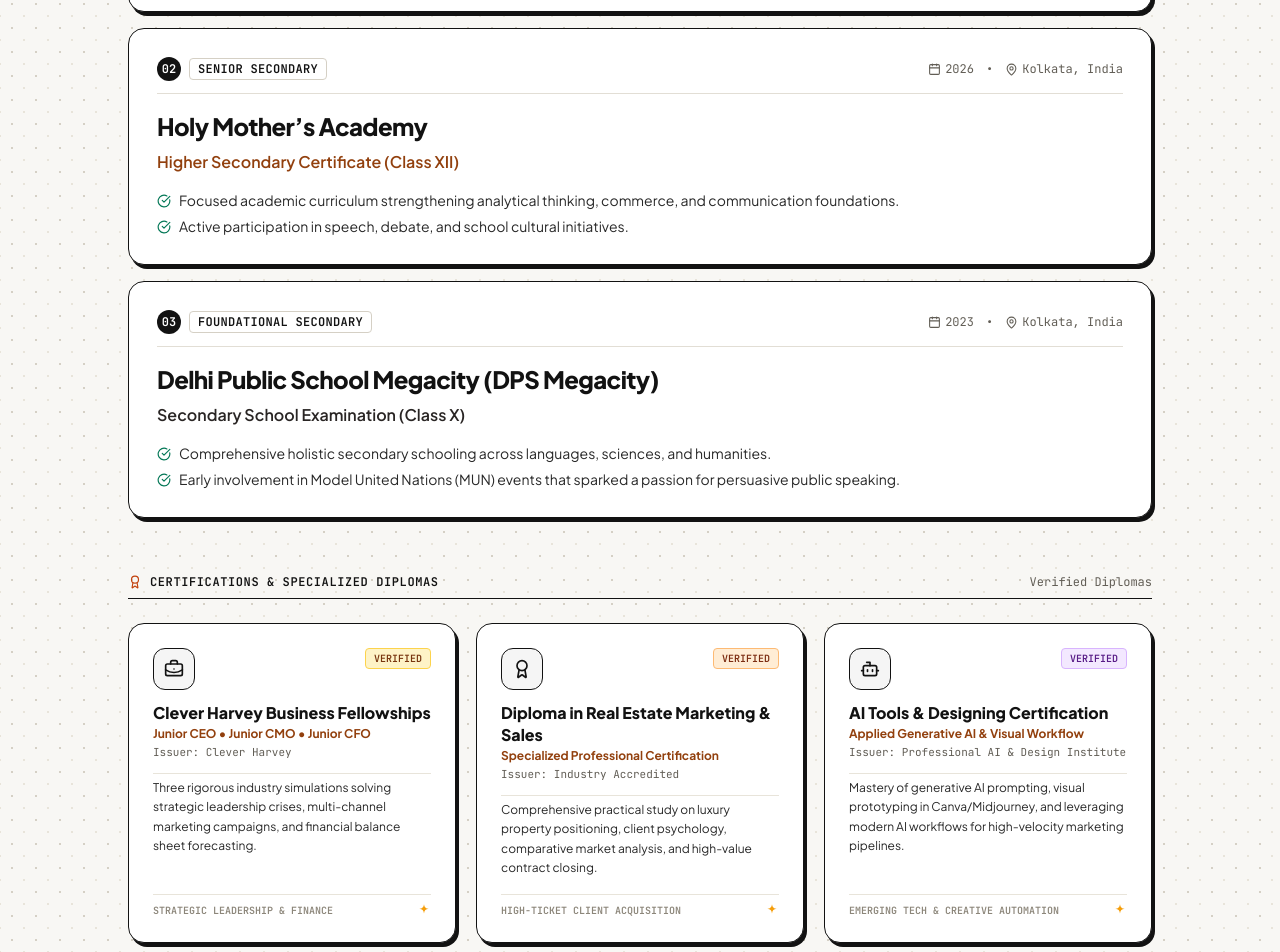
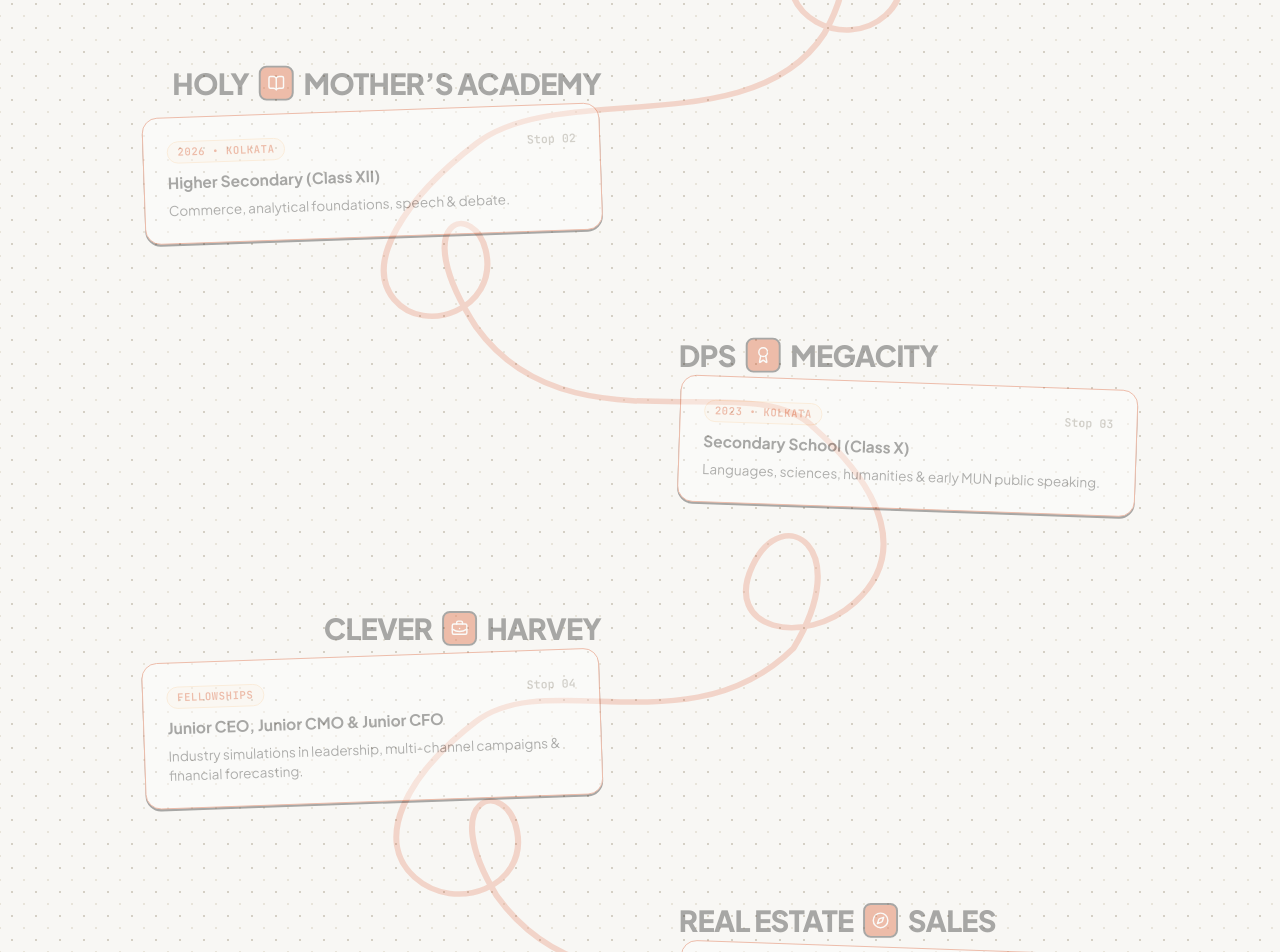
Before and after one commit to mishranaman2411-eng/kaushikki-portfolio, a React (Vite) app: page / in a window 1280 px wide. Shown: the part 4400-5352 px from the top of the page. Built offline with nearby package versions, Linux system fonts and the light colour scheme.

Commit message:
feat: redesign Education & Certifications into scroll-driven winding SVG ribbon pathway

```diff
--- a/src/components/Education.jsx
+++ b/src/components/Education.jsx
@@ -1,109 +1,195 @@
-import React, { useState } from 'react';
+import React, { useEffect, useRef } from 'react';
+import gsap from 'gsap';
+import { ScrollTrigger } from 'gsap/ScrollTrigger';
 import {
   GraduationCap,
+  BookOpen,
   Award,
-  Calendar,
-  MapPin,
-  CheckCircle,
-  ExternalLink,
-  Sparkles,
-  BookOpen,
   BriefcaseBusiness,
+  Compass,
   Bot
 } from 'lucide-react';
-import {
-  DoodleUnderline,
-  DoodleSparkle,
-  DoodleDivider,
-  Sparkle
-} from './HandDrawn';
-import { playClick, playPop } from '../utils/sound';
+import { DoodleUnderline, DoodleSparkle } from './HandDrawn';
 
 export default function Education() {
-  const [activeFilter, setActiveFilter] = useState('all');
+  const containerRef = useRef(null);
+  const desktopPathRef = useRef(null);
+  const mobilePathRef = useRef(null);
+  const nodeRefs = useRef([]);
 
-  const educationList = [
+  const stops = [
     {
-      institution: "Indian Institute of Management Bangalore (IIM Bangalore)",
-      degree: "Bachelor of Business Administration in Digital Business & Entrepreneurship (BBA DBE)",
-      period: "2026 – 2029",
-      location: "Bangalore, India",
-      tag: "Undergraduate • Top B-School",
-      status: "In Progress",
-      color: "bg-emerald-50 border-emerald-300 text-emerald-950",
-      accent: "text-emerald-800",
-      details: [
-        "Rigorous coursework in digital business models, consultative sales negotiation, corporate finance, and entrepreneurial ventures.",
-        "Hands-on case study approach solving real-world go-to-market and distribution challenges.",
-        "Developing analytical frameworks for digital customer acquisition, lifetime value, and brand strategy."
-      ]
+      number: "01",
+      titlePart1: "IIM",
+      titlePart2: "BANGALORE",
+      side: "right",
+      icon: GraduationCap,
+      tag: "2026 – 2029 • Bangalore",
+      degree: "BBA in Digital Business & Entrepreneurship (BBA DBE)",
+      desc: "Digital business models, sales negotiation, corporate finance & go-to-market strategy.",
     },
     {
-      institution: "Holy Mother’s Academy",
-      degree: "Higher Secondary Certificate (Class XII)",
-      period: "2026",
-      location: "Kolkata, India",
-      tag: "Senior Secondary",
-      status: "Graduated",
-      color: "bg-white border-[#121212] text-[#121212]",
-      accent: "text-amber-800",
-      details: [
-        "Focused academic curriculum strengthening analytical thinking, commerce, and communication foundations.",
-        "Active participation in speech, debate, and school cultural initiatives."
-      ]
+      number: "02",
+      titlePart1: "HOLY",
+      titlePart2: "MOTHER’S ACADEMY",
+      side: "left",
+      icon: BookOpen,
+      tag: "2026 • Kolkata",
+      degree: "Higher Secondary (Class XII)",
+      desc: "Commerce, analytical foundations, speech & debate.",
     },
     {
-      institution: "Delhi Public School Megacity (DPS Megacity)",
-      degree: "Secondary School Examination (Class X)",
-      period: "2023",
-      location: "Kolkata, India",
-      tag: "Foundational Secondary",
-      status: "Graduated",
-      color: "bg-white border-[#121212] text-[#121212]",
-      accent: "text-stone-800",
-      details: [
-        "Comprehensive holistic secondary schooling across languages, sciences, and humanities.",
-        "Early involvement in Model United Nations (MUN) events that sparked a passion for persuasive public speaking."
-      ]
-    }
+      number: "03",
+      titlePart1: "DPS",
+      titlePart2: "MEGACITY",
+      side: "right",
+      icon: Award,
+      tag: "2023 • Kolkata",
+      degree: "Secondary School (Class X)",
+      desc: "Languages, sciences, humanities & early MUN public speaking.",
+    },
+    {
+      number: "04",
+      titlePart1: "CLEVER",
+      titlePart2: "HARVEY",
+      side: "left",
+      icon: BriefcaseBusiness,
+      tag: "Fellowships",
+      degree: "Junior CEO, Junior CMO & Junior CFO",
+      desc: "Industry simulations in leadership, multi-channel campaigns & financial forecasting.",
+    },
+    {
+      number: "05",
+      titlePart1: "REAL ESTATE",
+      titlePart2: "SALES",
+      side: "right",
+      icon: Compass,
+      tag: "Diploma",
+      degree: "Diploma in Real Estate Marketing & Sales",
+      desc: "Property positioning, comparative market analysis, buyer psychology & high-ticket closing.",
+    },
+    {
+      number: "06",
+      titlePart1: "AI &",
+      titlePart2: "DESIGNING",
+      side: "left",
+      icon: Bot,
+      tag: "Certification",
+      degree: "Applied Generative Workflows",
+      desc: "Generative AI prompting, Canva visual prototyping & fast marketing workflows.",
+    },
   ];
 
-  const certificationsList = [
-    {
-      title: "Clever Harvey Business Fellowships",
-      role: "Junior CEO • Junior CMO • Junior CFO",
-      issuer: "Clever Harvey",
-      tag: "Strategic Leadership & Finance",
-      icon: BriefcaseBusiness,
-      badgeColor: "bg-amber-100 text-amber-900 border-amber-300",
-      summary: "Three rigorous industry simulations solving strategic leadership crises, multi-channel marketing campaigns, and financial balance sheet forecasting."
+  // Desktop S-bend SVG ribbon path with circular loops
+  const desktopPathString = `
+    M 500 20
+    C 520 60, 600 80, 660 140
+    C 730 200, 780 260, 740 300
+    C 700 340, 630 300, 650 240
+    C 670 180, 730 220, 680 320
+    C 610 440, 420 370, 340 440
+    C 270 500, 230 570, 260 610
+    C 290 650, 360 620, 350 560
+    C 340 500, 270 520, 340 640
+    C 430 780, 610 680, 670 750
+    C 740 820, 760 890, 710 940
+    C 660 990, 580 970, 610 900
+    C 640 830, 710 880, 650 990
+    C 550 1100, 410 1010, 340 1070
+    C 270 1130, 240 1200, 280 1240
+    C 320 1280, 390 1250, 380 1190
+    C 370 1130, 300 1150, 360 1260
+    C 450 1400, 600 1310, 670 1370
+    C 740 1440, 750 1520, 660 1580
+    C 550 1650, 410 1590, 340 1660
+    C 280 1720, 320 1770, 400 1780
+    C 480 1790, 500 1770, 500 1800
+  `;
+
+  // Mobile winding SVG path running down the side with loops
+  const mobilePathString = `
+    M 25 10
+    C 35 100, 15 200, 25 320
+    C 38 350, 45 390, 38 420
+    C 30 450, 12 430, 18 400
+    C 24 370, 36 390, 25 460
+    C 15 580, 35 700, 25 820
+    C 38 850, 45 890, 38 920
+    C 30 950, 12 930, 18 900
+    C 24 870, 36 890, 25 960
+    C 15 1080, 35 1200, 25 1320
+    C 38 1350, 45 1390, 38 1420
+    C 30 1450, 12 1430, 18 1400
+    C 24 1370, 36 1390, 25 1460
+    C 15 1580, 35 1700, 25 1800
+  `;
+
+  useEffect(() => {
+    if (typeof window === 'undefined') return;
+    if (window.matchMedia('print').matches) return;
+
+    const container = containerRef.current;
+    const dPath = desktopPathRef.current;
+    const mPath = mobilePathRef.current;
+    if (!container) return;
+
+    // Desktop length & setup
+    let dLength = 0;
+    if (dPath) {
+      dLength = dPath.getTotalLength();
+      dPath.style.strokeDasharray = `${dLength}`;
+      dPath.style.strokeDashoffset = `${dLength}`;
+    }
+
+    // Mobile length & setup
+    let mLength = 0;
+    if (mPath) {
+      mLength = mPath.getTotalLength();
+      mPath.style.strokeDasharray = `${mLength}`;
+      mPath.style.strokeDashoffset = `${mLength}`;
+    }
+
+    // ScrollTrigger to animate stroke-dashoffset dynamically as user scrolls
+    const st = ScrollTrigger.create({
+      trigger: container,
+      start: 'top 75%',
+      end: 'bottom 80%',
+      scrub: 0.4,
+      onUpdate: (self) => {
+        const progress = self.progress;
+
+        if (dPath && dLength > 0) {
+          dPath.style.strokeDashoffset = `${Math.max(0, dLength * (1 - progress))}`;
+        }
+
+        if (mPath && mLength > 0) {
+          mPath.style.strokeDashoffset = `${Math.max(0, mLength * (1 - progress))}`;
+        }
+
+        // Activate nodes dynamically as the orange ribbon reaches each position
+        nodeRefs.current.forEach((node, idx) => {
+          if (!node) return;
+          const activationThreshold = (idx + 0.1) / 6;
+          if (progress >= activationThreshold) {
+            node.classList.add('node-active');
+          } else {
+            node.classList.remove('node-active');
+          }
+        });
       },
-    {
-      title: "Diploma in Real Estate Marketing & Sales",
-      role: "Specialized Professional Certification",
-      issuer: "Industry Accredited",
-      tag: "High-Ticket Client Acquisition",
-      icon: Award,
-      badgeColor: "bg-orange-100 text-orange-900 border-orange-300",
-      summary: "Comprehensive practical study on luxury property positioning, client psychology, comparative market analysis, and high-value contract closing."
-    },
-    {
-      title: "AI Tools & Designing Certification",
-      role: "Applied Generative AI & Visual Workflow",
-      issuer: "Professional AI & Design Institute",
-      tag: "Emerging Tech & Creative Automation",
-      icon: Bot,
-      badgeColor: "bg-purple-100 text-purple-900 border-purple-300",
-      summary: "Mastery of generative AI prompting, visual prototyping in Canva/Midjourney, and leveraging modern AI workflows for high-velocity marketing pipelines."
-    }
-  ];
+    });
+
+    return () => {
+      st.kill();
+    };
+  }, []);
 
   return (
-    <section id="credentials" className="py-12 sm:py-20 px-4 sm:px-6 lg:px-8 relative">
+    <section id="credentials" className="py-16 sm:py-24 px-4 sm:px-6 lg:px-8 relative overflow-hidden">
       <div className="max-w-5xl mx-auto">
 
         {/* Section Header */}
-        <div className="text-center mb-10 sm:mb-14">
+        <div className="text-center mb-16 sm:mb-20">
           <h2 className="text-3xl sm:text-4xl lg:text-5xl font-black text-[#121212] tracking-tight flex items-center justify-center gap-2">
             <span>Education & Certifications</span>
             <DoodleSparkle className="w-7 h-7 text-[#1A1A1A] hidden sm:inline-block" strokeColor="#1A1A1A" />
@@ -118,123 +204,169 @@ export default function Education() {
           </p>
         </div>
 
-        {/* Part 1: Education Stacked Index Cards */}
-        <div className="space-y-6">
-          <div className="flex items-center justify-between border-b border-[#121212] pb-2">
-            <span className="font-mono text-xs font-bold uppercase tracking-wider text-[#121212] flex items-center gap-2">
-              <BookOpen size={14} className="text-amber-700" />
-              <span>Academic Pathway</span>
-            </span>
-            <span className="text-xs font-mono text-[#625E56]">3 Milestones</span>
+        {/* Vertical Scroll-Driven Winding SVG Pathway Container */}
+        <div ref={containerRef} className="relative py-4">
+
+          {/* Desktop SVG Pathway (Hidden on mobile, visible on md:) */}
+          <div className="hidden md:block absolute inset-0 pointer-events-none z-0">
+            <svg
+              viewBox="0 0 1000 1800"
+              fill="none"
+              xmlns="http://www.w3.org/2000/svg"
+              className="w-full h-full"
+              preserveAspectRatio="none"
+            >
+              {/* Muted background track path */}
+              <path
+                d={desktopPathString}
+                stroke="rgba(217, 78, 31, 0.2)"
+                strokeWidth="6"
+                strokeLinecap="round"
+                strokeLinejoin="round"
+                fill="none"
+              />
+              {/* Active burnt-orange / terracotta scroll-drawn path */}
+              <path
+                ref={desktopPathRef}
+                d={desktopPathString}
+                stroke="#D94E1F"
+                strokeWidth="6"
+                strokeLinecap="round"
+                strokeLinejoin="round"
+                fill="none"
+              />
+            </svg>
           </div>
 
-          <div className="space-y-4">
-            {educationList.map((edu, idx) => (
+          {/* Mobile SVG Pathway (Visible on mobile, hidden on md:) */}
+          <div className="block md:hidden absolute left-3 top-8 bottom-8 w-10 pointer-events-none z-0">
+            <svg
+              viewBox="0 0 50 1800"
+              fill="none"
+              xmlns="http://www.w3.org/2000/svg"
+              className="w-full h-full"
+              preserveAspectRatio="none"
+            >
+              {/* Mobile Muted Track */}
+              <path
+                d={mobilePathString}
+                stroke="rgba(217, 78, 31, 0.2)"
+                strokeWidth="5"
+                strokeLinecap="round"
+                fill="none"
+              />
+              {/* Mobile Active Scroll-Drawn Path */}
+              <path
+                ref={mobilePathRef}
+                d={mobilePathString}
+                stroke="#D94E1F"
+                strokeWidth="5"
+                strokeLinecap="round"
+                fill="none"
+              />
+            </svg>
+          </div>
+
+          {/* 6 Milestone Nodes Along the Pathway */}
+          <div className="space-y-16 sm:space-y-24 relative z-10">
+            {stops.map((stop, idx) => {
+              const Icon = stop.icon;
+              const isRight = stop.side === "right";
+
+              return (
                 <div
-                key={edu.institution}
-                className={`tactile-card p-6 sm:p-7 rounded-2xl border-[1.8px] ${edu.color} relative overflow-hidden`}
+                  key={stop.number}
+                  ref={(el) => (nodeRefs.current[idx] = el)}
+                  className="pathway-node relative pl-10 md:pl-0"
                 >
-                {/* Index Card Tab Style Header */}
-                <div className="flex flex-col sm:flex-row sm:items-center justify-between gap-2 border-b border-[#E2DED5] pb-3 mb-4">
-                  <div className="flex items-center gap-2">
-                    <span className="w-6 h-6 rounded-full bg-[#121212] text-white font-mono text-xs font-bold flex items-center justify-center">
-                      0{idx + 1}
+                  <div className="md:grid md:grid-cols-12 items-center">
+
+                    {/* Left Column (Desktop) */}
+                    {!isRight ? (
+                      /* Left Node on Desktop */
+                      <div className="md:col-span-6 md:pr-10 text-left md:text-right">
+                        {/* Display Title Split by Illustrated Square Badge */}
+                        <div className="flex items-center gap-2.5 mb-2.5 text-xl sm:text-2xl lg:text-3xl font-black uppercase tracking-tight text-[#121212] justify-start md:justify-end">
+                          <span>{stop.titlePart1}</span>
+                          <div className="w-9 h-9 rounded-lg bg-[#D94E1F] text-white flex items-center justify-center border-2 border-[#121212] shadow-sm flex-shrink-0">
+                            <Icon size={18} />
+                          </div>
+                          <span>{stop.titlePart2}</span>
+                        </div>
+
+                        {/* Tilted White Pill-Bordered Callout Box */}
+                        <div className="inline-block w-full text-left">
+                          <div className="tilted-box-left p-5 sm:p-6 bg-white border-[1.5px] border-[#D94E1F] rounded-2xl shadow-tactile">
+                            <div className="flex items-center justify-between gap-2 mb-2">
+                              <span className="font-mono text-[11px] font-bold uppercase tracking-wider text-[#D94E1F] bg-orange-50 border border-orange-200 px-2.5 py-0.5 rounded-full">
+                                {stop.tag}
                               </span>
-                    <span className="font-mono text-xs font-bold uppercase tracking-wide px-2 py-0.5 rounded bg-white/80 border border-[#D5D0C5]">
-                      {edu.tag}
+                              <span className="font-mono text-xs font-bold text-[#8C867A]">
+                                Stop {stop.number}
                               </span>
                             </div>
 
-                  <div className="flex items-center gap-3 font-mono text-xs text-[#625E56]">
-                    <span className="flex items-center gap-1">
-                      <Calendar size={13} />
-                      {edu.period}
-                    </span>
-                    <span>•</span>
-                    <span className="flex items-center gap-1">
-                      <MapPin size={13} />
-                      {edu.location}
-                    </span>
+                            <h4 className="text-sm sm:text-base font-bold text-[#121212]">
+                              {stop.degree}
+                            </h4>
+
+                            <p className="text-xs sm:text-sm text-[#282828] mt-1.5 leading-relaxed">
+                              {stop.desc}
+                            </p>
                           </div>
                         </div>
+                      </div>
+                    ) : (
+                      /* Empty Column on Desktop for Right-aligned nodes */
+                      <div className="hidden md:block md:col-span-6" />
+                    )}
 
-                <div className="space-y-2">
-                  <h3 className="text-xl sm:text-2xl font-black text-[#121212] tracking-tight">
-                    {edu.institution}
-                  </h3>
-                  <p className={`text-sm sm:text-base font-semibold ${edu.accent}`}>
-                    {edu.degree}
-                  </p>
-
-                  <ul className="pt-2 space-y-1.5 text-xs sm:text-sm text-[#282828]">
-                    {edu.details.map((bullet, bIdx) => (
-                      <li key={bIdx} className="flex items-start gap-2">
-                        <CheckCircle size={14} className="text-emerald-700 mt-1 flex-shrink-0" />
-                        <span>{bullet}</span>
-                      </li>
-                    ))}
-                  </ul>
+                    {/* Right Column (Desktop) */}
+                    {isRight ? (
+                      /* Right Node on Desktop */
+                      <div className="md:col-span-6 md:pl-10 text-left">
+                        {/* Display Title Split by Illustrated Square Badge */}
+                        <div className="flex items-center gap-2.5 mb-2.5 text-xl sm:text-2xl lg:text-3xl font-black uppercase tracking-tight text-[#121212] justify-start">
+                          <span>{stop.titlePart1}</span>
+                          <div className="w-9 h-9 rounded-lg bg-[#D94E1F] text-white flex items-center justify-center border-2 border-[#121212] shadow-sm flex-shrink-0">
+                            <Icon size={18} />
                           </div>
-              </div>
-            ))}
-          </div>
+                          <span>{stop.titlePart2}</span>
                         </div>
 
-        {/* Part 2: Certifications & Diplomas */}
-        <div className="mt-14 space-y-6">
-          <div className="flex items-center justify-between border-b border-[#121212] pb-2">
-            <span className="font-mono text-xs font-bold uppercase tracking-wider text-[#121212] flex items-center gap-2">
-              <Award size={14} className="text-orange-700" />
-              <span>Certifications & Specialized Diplomas</span>
+                        {/* Tilted White Pill-Bordered Callout Box */}
+                        <div className="inline-block w-full text-left">
+                          <div className="tilted-box-right p-5 sm:p-6 bg-white border-[1.5px] border-[#D94E1F] rounded-2xl shadow-tactile">
+                            <div className="flex items-center justify-between gap-2 mb-2">
+                              <span className="font-mono text-[11px] font-bold uppercase tracking-wider text-[#D94E1F] bg-orange-50 border border-orange-200 px-2.5 py-0.5 rounded-full">
+                                {stop.tag}
                               </span>
-            <span className="text-xs font-mono text-[#625E56]">Verified Diplomas</span>
-          </div>
-
-          <div className="grid grid-cols-1 md:grid-cols-3 gap-5">
-            {certificationsList.map((cert) => {
-              const Icon = cert.icon;
-              return (
-                <div
-                  key={cert.title}
-                  className="tactile-card p-5 sm:p-6 rounded-2xl bg-white border-[1.8px] border-[#121212] flex flex-col justify-between space-y-4 hover:shadow-tactile-hover transition-all"
-                >
-                  <div className="space-y-3">
-                    <div className="flex items-start justify-between">
-                      <div className="p-2.5 rounded-xl bg-neutral-100 border border-[#121212] text-[#121212]">
-                        <Icon size={20} />
-                      </div>
-                      <span className={`text-[10px] font-mono font-bold uppercase px-2 py-0.5 rounded border ${cert.badgeColor}`}>
-                        Verified
+                              <span className="font-mono text-xs font-bold text-[#8C867A]">
+                                Stop {stop.number}
                               </span>
                             </div>
 
-                    <div>
-                      <h4 className="text-base font-black text-[#121212] leading-snug">
-                        {cert.title}
+                            <h4 className="text-sm sm:text-base font-bold text-[#121212]">
+                              {stop.degree}
                             </h4>
-                      <p className="text-xs font-bold text-amber-800 mt-0.5">
-                        {cert.role}
-                      </p>
-                      <span className="text-[11px] font-mono text-[#625E56] block mt-0.5">
-                        Issuer: {cert.issuer}
-                      </span>
-                    </div>
 
-                    <p className="text-xs text-[#282828] leading-relaxed pt-1 border-t border-[#E8E4DA]">
-                      {cert.summary}
+                            <p className="text-xs sm:text-sm text-[#282828] mt-1.5 leading-relaxed">
+                              {stop.desc}
                             </p>
                           </div>
+                        </div>
+                      </div>
+                    ) : (
+                      /* Empty Column on Desktop for Left-aligned nodes */
+                      <div className="hidden md:block md:col-span-6" />
+                    )}
 
-                  <div className="pt-2 border-t border-[#E8E4DA] flex items-center justify-between">
-                    <span className="text-[10px] font-mono font-semibold text-[#8C867A] uppercase">
-                      {cert.tag}
-                    </span>
-                    <Sparkle className="w-3.5 h-3.5 text-amber-500" />
                   </div>
                 </div>
               );
             })}
           </div>
+
         </div>
 
       </div>
--- a/src/index.css
+++ b/src/index.css
@@ -177,6 +177,38 @@
 }
 
 
+/* ==============================================================
+   WINDING SVG PATHWAY TIMELINE
+   ============================================================== */
+.pathway-node {
+  opacity: 0.35;
+  transform: translateY(14px) scale(0.97);
+  transition: opacity 0.45s cubic-bezier(0.16, 1, 0.3, 1), transform 0.45s cubic-bezier(0.16, 1, 0.3, 1);
+}
+
+.pathway-node.node-active {
+  opacity: 1;
+  transform: translateY(0) scale(1);
+}
+
+.tilted-box-right {
+  transform: rotate(2deg);
+  transition: transform 0.25s cubic-bezier(0.16, 1, 0.3, 1), box-shadow 0.25s cubic-bezier(0.16, 1, 0.3, 1);
+}
+.tilted-box-right:hover {
+  transform: rotate(0deg) translateY(-2px);
+  box-shadow: 4px 6px 0 0 #D94E1F;
+}
+
+.tilted-box-left {
+  transform: rotate(-2deg);
+  transition: transform 0.25s cubic-bezier(0.16, 1, 0.3, 1), box-shadow 0.25s cubic-bezier(0.16, 1, 0.3, 1);
+}
+.tilted-box-left:hover {
+  transform: rotate(0deg) translateY(-2px);
+  box-shadow: -4px 6px 0 0 #D94E1F;
+}
+
 /* Smooth custom scrollbar */
 ::-webkit-scrollbar {
   width: 9px;
```
Lines whose indentation alone changed are shown as unchanged.
